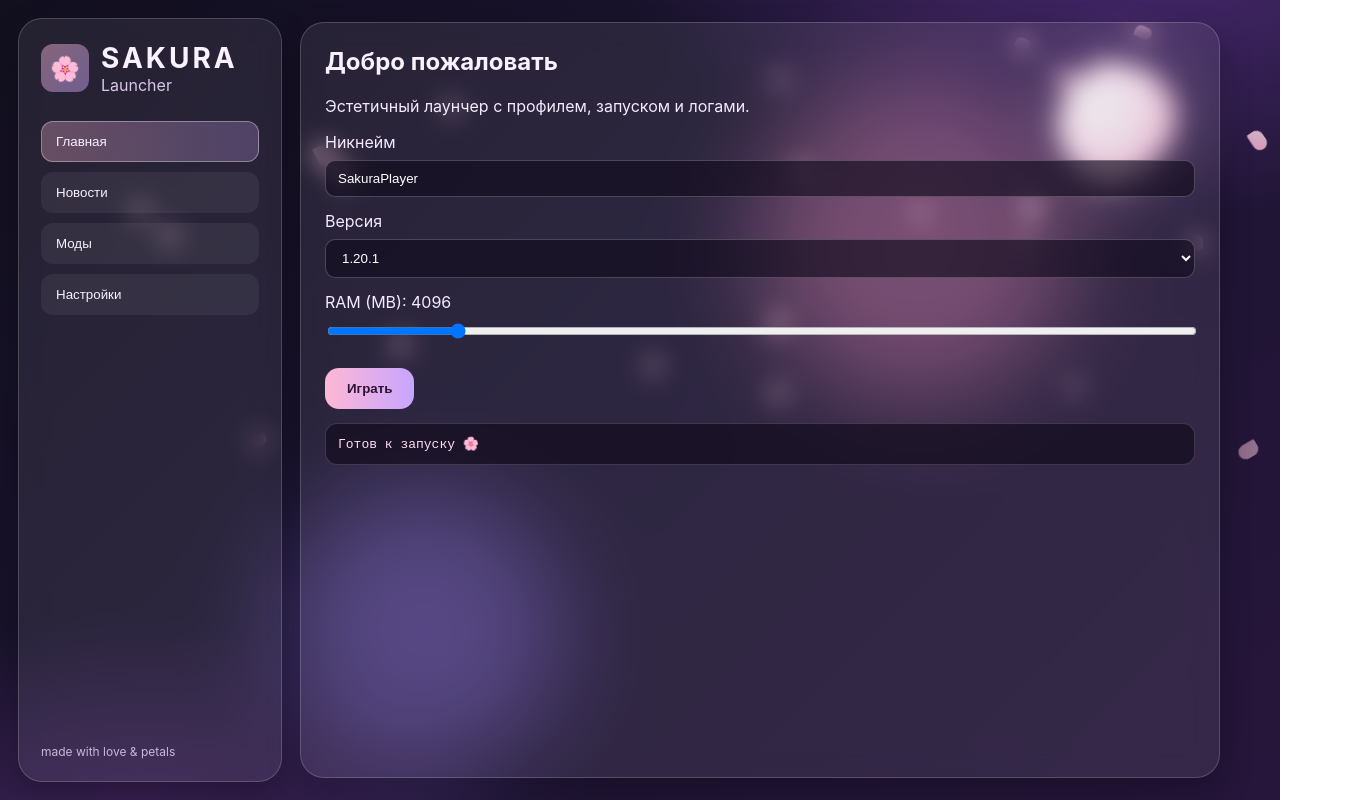
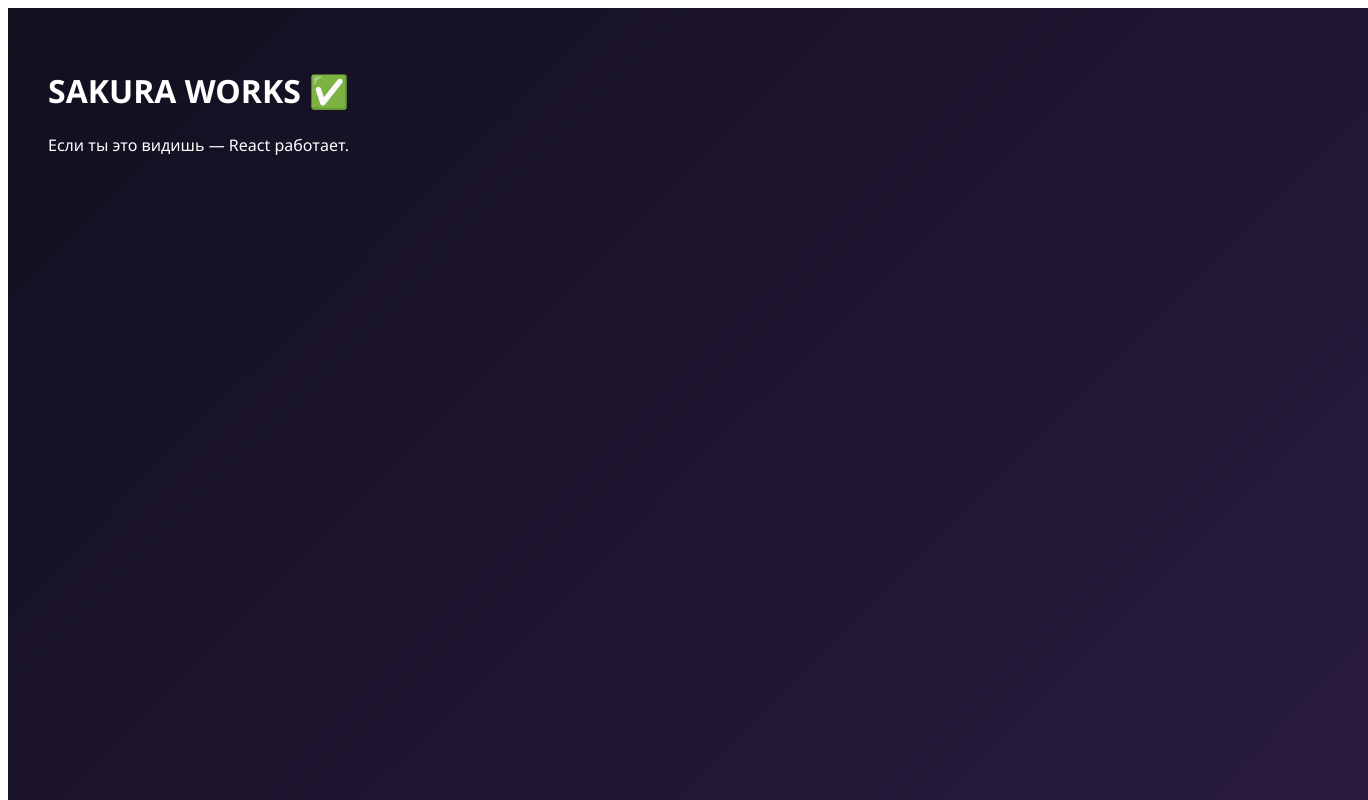
Before and after one commit to w1loz3r/sakura-launcher, a React (Vite) app: page / in a window 1280 px wide. Shown: the top 800 px of the page, 1368 px wide, since content can reach past the window. Built offline with nearby package versions, Linux system fonts and the light colour scheme.

Commit message:
Replace App component with TestApp component

```diff
--- a/src/main.tsx
+++ b/src/main.tsx
@@ -1,10 +1,22 @@
 import React from 'react';
 import ReactDOM from 'react-dom/client';
-import App from './App';
-import './styles/sakura.css';
 
-ReactDOM.createRoot(document.getElementById('root')!).render(
-  <React.StrictMode>
-    <App />
-  </React.StrictMode>
-);
+function TestApp() {
+  return (
+    <div style={{
+      color: '#fff',
+      padding: 40,
+      fontFamily: 'Segoe UI, sans-serif',
+      background: 'linear-gradient(135deg,#120f1f,#2a1c40)',
+      width: '100vw',
+      height: '100vh'
+    }}>
+      <h1>SAKURA WORKS ✅</h1>
+      <p>Если ты это видишь — React работает.</p>
+    </div>
+  );
+}
+
+const el = document.getElementById('root');
+if (!el) throw new Error('root not found');
+ReactDOM.createRoot(el).render(<TestApp />);
```
